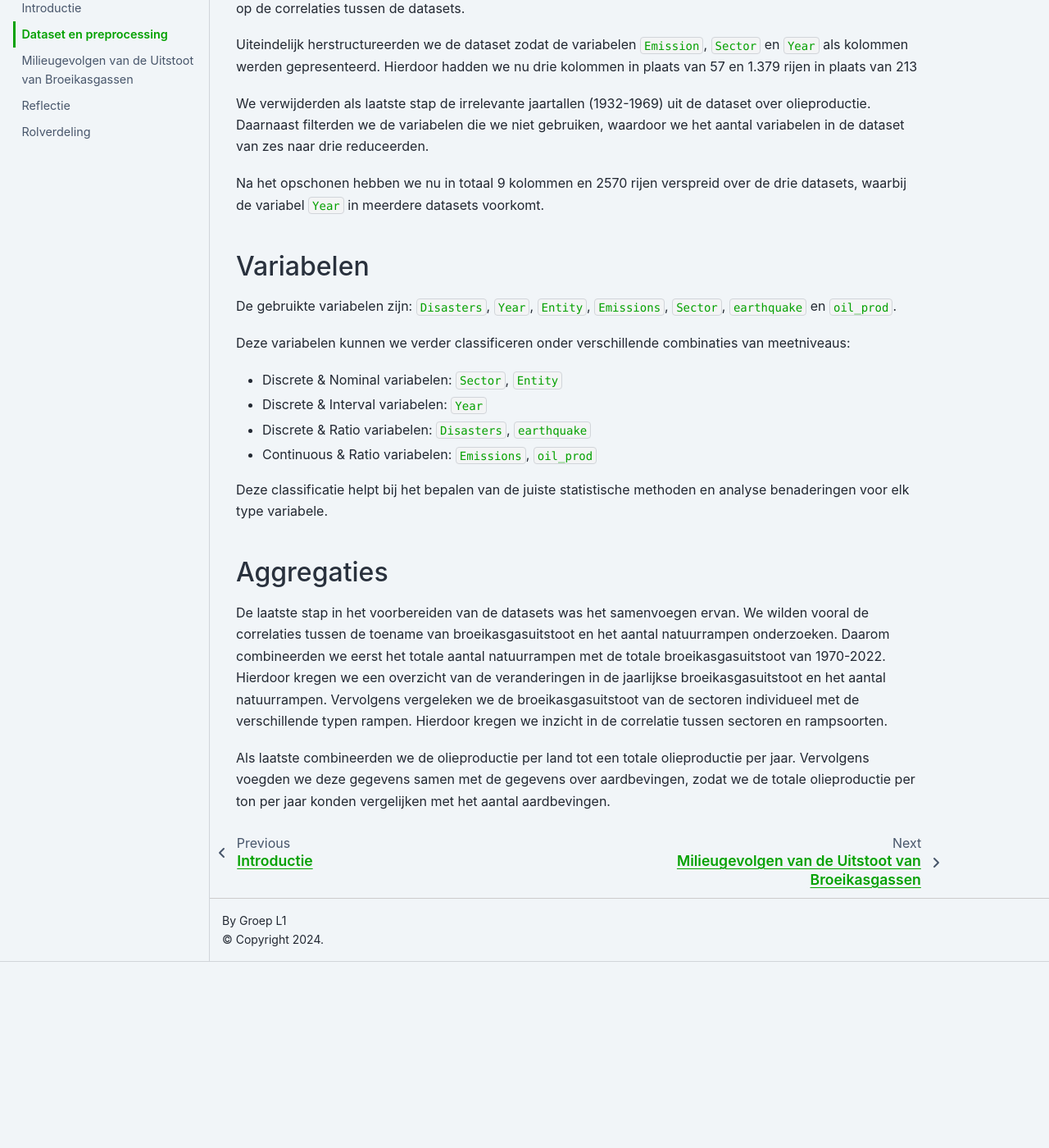
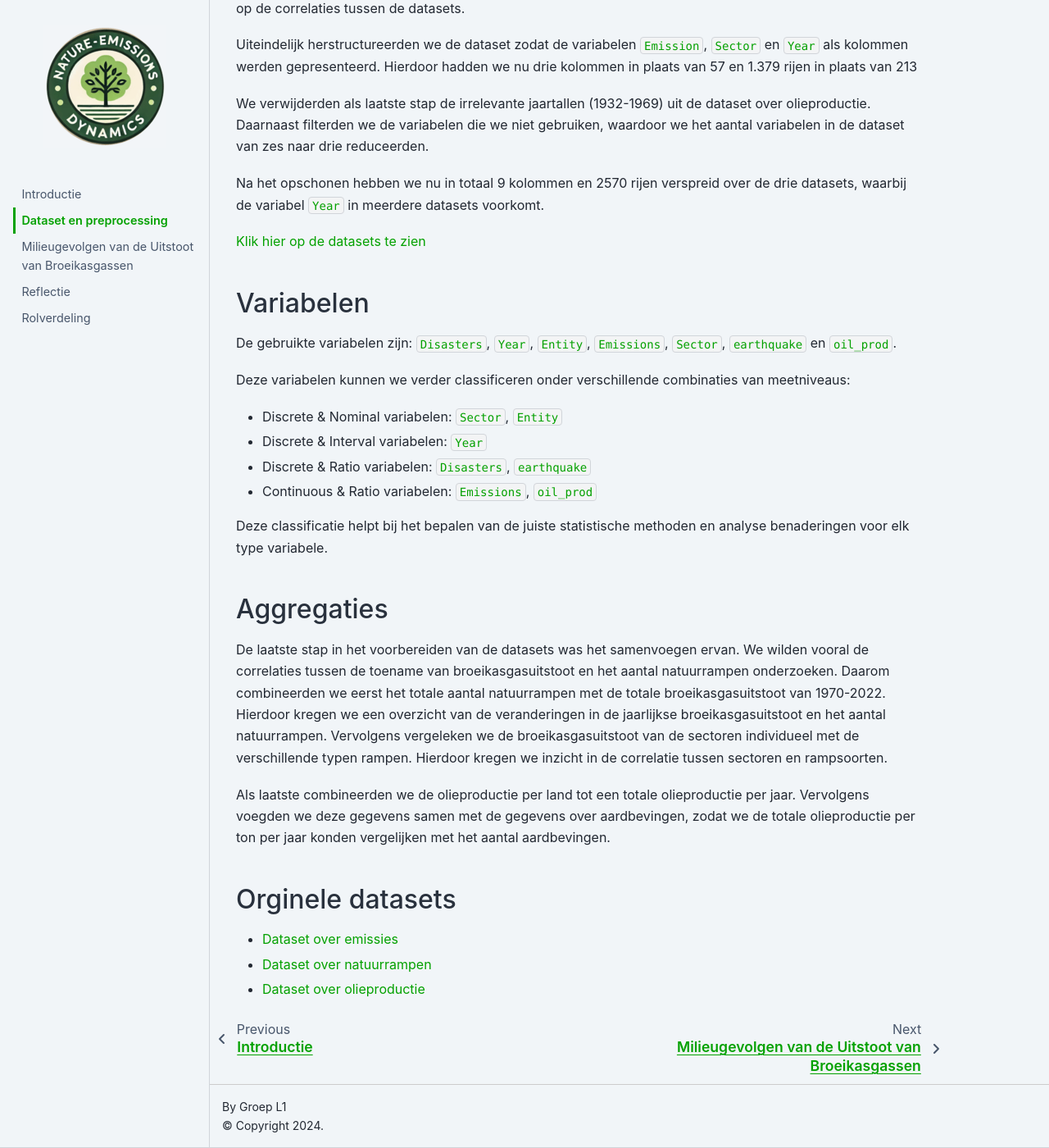
Before and after one commit to Elijah-1/IF-project, a Jupyter Book: the page built from docs/dataset_en_preprocessing.md, in a window 1280 px wide and 1400 px high, scrolled down 774 px. Shown: the whole window at 82% size. Built offline with Jupyter Book 1.0.4 settings and Sphinx 7.4.7 and the Sphinx Book theme 1.1.4, drawn with Linux system fonts in a browser that asks for light colours; comment, search, counter and statistics services are not loaded; before the commit the page ends 1947 px from its top, so only the background shows below that.

Commit message:
dataset links

```diff
--- a/docs/dataset_en_preprocessing.md
+++ b/docs/dataset_en_preprocessing.md
@@ -15,6 +15,8 @@
 We verwijderden als laatste stap de irrelevante jaartallen (1932-1969) uit de dataset over olieproductie. Daarnaast filterden we de variabelen die we niet gebruiken, waardoor we het aantal variabelen in de dataset van zes naar drie reduceerden.
 
 Na het opschonen hebben we nu in totaal 9 kolommen en 2570 rijen verspreid over de drie datasets, waarbij de variabel `Year` in meerdere datasets voorkomt.
+
+[Klik hier op de datasets te zien](https://github.com/Elijah-1/IF-project/tree/main/datasets)
 
 ### Variabelen
 
@@ -34,3 +36,9 @@
 De laatste stap in het voorbereiden van de datasets was het samenvoegen ervan. We wilden vooral de correlaties tussen de toename van broeikasgasuitstoot en het aantal natuurrampen onderzoeken. Daarom combineerden we eerst het totale aantal natuurrampen met de totale broeikasgasuitstoot van 1970-2022. Hierdoor kregen we een overzicht van de veranderingen in de jaarlijkse broeikasgasuitstoot en het aantal natuurrampen. Vervolgens vergeleken we de broeikasgasuitstoot van de sectoren individueel met de verschillende typen rampen. Hierdoor kregen we inzicht in de correlatie tussen sectoren en rampsoorten.
 
 Als laatste combineerden we de olieproductie per land tot een totale olieproductie per jaar. Vervolgens voegden we deze gegevens samen met de gegevens over aardbevingen, zodat we de totale olieproductie per ton per jaar konden vergelijken met het aantal aardbevingen.
+
+### Orginele datasets
+
+- [Dataset over emissies](https://edgar.jrc.ec.europa.eu/report_2023?vis=ghgtot#emissions_table)
+- [Dataset over natuurrampen](https://www.kaggle.com/datasets/willianoliveiragibin/natural-disasters-increasing/data)
+- [Dataset over olieproductie](https://www.kaggle.com/datasets/raspberrypie/oil-and-gas)
```
Also changed, not shown: 6 other files.
